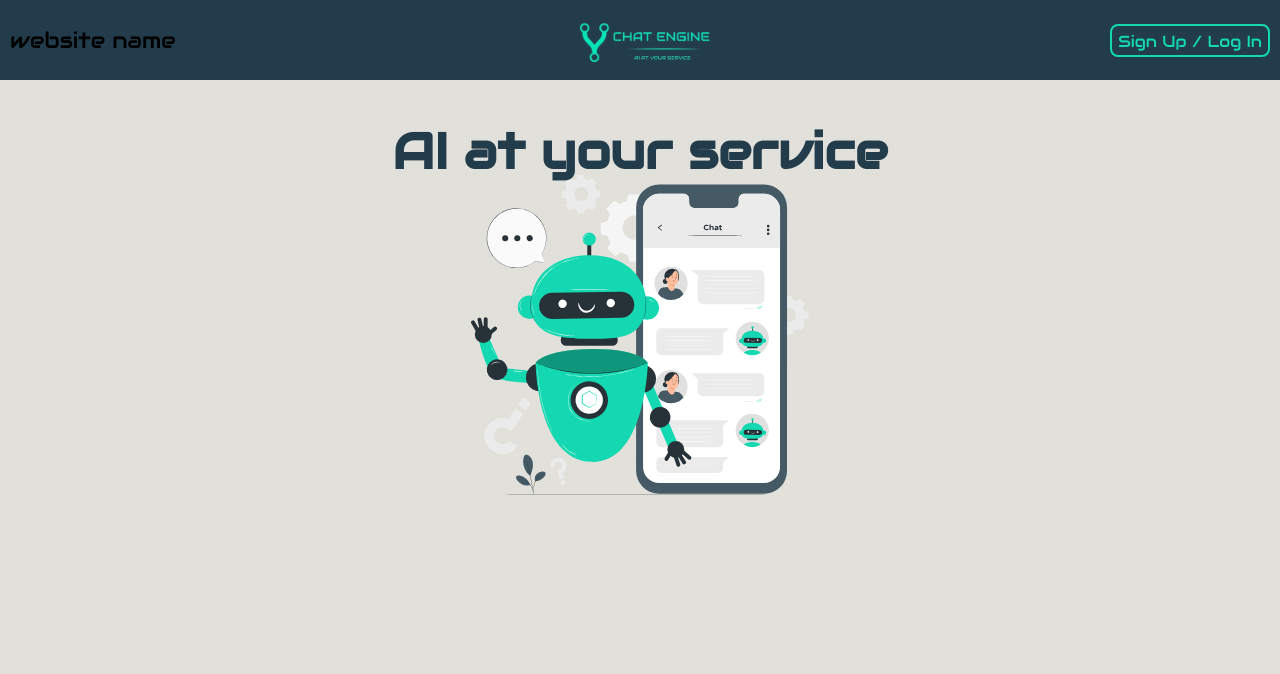
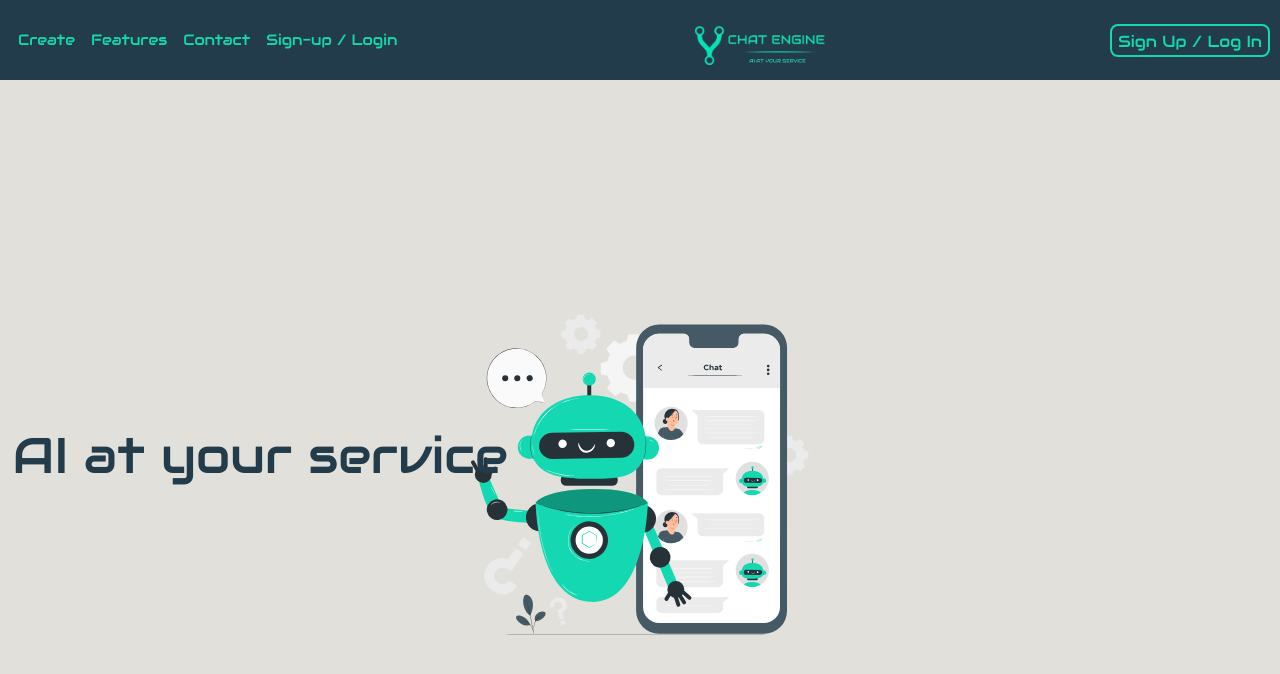
Before and after one commit to Mohammed-Muzammil01/chatengine_frontend, a React (Create React App) app: page / in a window 1280 px wide. Shown: the top 674 px of the page. Built offline with nearby package versions, Linux system fonts and the light colour scheme.

Commit message:
added navmenu

```diff
--- a/public/index.html
+++ b/public/index.html
@@ -1,43 +1,22 @@
 <!DOCTYPE html>
 <html lang="en">
+
 <head>
   <meta charset="utf-8" />
   <link rel="icon" href="%PUBLIC_URL%/favicon.ico" />
   <meta name="viewport" content="width=device-width, initial-scale=1" />
   <meta name="theme-color" content="#000000" />
-    <meta
-      name="description"
-      content="Web site created using create-react-app"
-    />
+  <meta name="description" content="Web site created using create-react-app" />
   <link rel="apple-touch-icon" href="%PUBLIC_URL%/logo192.png" />
-    <!--
-      manifest.json provides metadata used when your web app is installed on a
-      user's mobile device or desktop. See https://developers.google.com/web/fundamentals/web-app-manifest/
-    -->
+  <link rel="stylesheet" href="https://stackpath.bootstrapcdn.com/bootstrap/4.5.2/css/bootstrap.min.css">
   <link rel="manifest" href="%PUBLIC_URL%/manifest.json" />
-    <!--
-      Notice the use of %PUBLIC_URL% in the tags above.
-      It will be replaced with the URL of the `public` folder during the build.
-      Only files inside the `public` folder can be referenced from the HTML.
 
-      Unlike "/favicon.ico" or "favicon.ico", "%PUBLIC_URL%/favicon.ico" will
-      work correctly both with client-side routing and a non-root public URL.
-      Learn how to configure a non-root public URL by running `npm run build`.
-    -->
   <title>React App</title>
 </head>
+
 <body>
   <noscript>You need to enable JavaScript to run this app.</noscript>
   <div id="root"></div>
-    <!--
-      This HTML file is a template.
-      If you open it directly in the browser, you will see an empty page.
+</body>
 
-      You can add webfonts, meta tags, or analytics to this file.
-      The build step will place the bundled scripts into the <body> tag.
-
-      To begin the development, run `npm start` or `yarn start`.
-      To create a production bundle, use `npm run build` or `yarn build`.
-    -->
-  </body>
 </html>
--- a/src/App.css
+++ b/src/App.css
@@ -11,6 +11,11 @@
   padding: 0;
   box-sizing: border-box;
   font-family: 'Audiowide';
+}
+
+a{
+  text-decoration: none;
+  color: var(--customGreen);
 }
 
 .header {
@@ -40,6 +45,21 @@
   font-size: 2vh;
 }
 
+.nav-items a{
+  text-decoration: none;
+  display: inline;
+}
+
+.nav-items li{
+  list-style: none;
+  margin: 0 8px;
+  font-size: 15px;
+}
+
+.nav-items a:hover{
+  color: var(--customWhite);
+}
+
 /* section 1 */
 .section-1{
   height: 90vh;
--- a/src/Components/Navbar.jsx
+++ b/src/Components/Navbar.jsx
@@ -1,18 +1,48 @@
-import React from 'react'
+import React, { useEffect, useState } from 'react'
 import Logo from '../assets/CElogo1.png'
 import { Link } from 'react-router-dom'
 
+function Navbar() {
 
-function Navbar() {
+  const [isMenuOpen, setMenuOpen] = useState(false);
+  const [isMobile, setIsMobile] = useState(window.innerWidth <= 768);
+
+  useEffect(() => {
+    const handleResize = () => {
+      setIsMobile(window.innerWidth <= 768);
+    };
+    window.addEventListener('resize', handleResize);
+    return () => {
+      window.removeEventListener('resize', handleResize);
+    };
+  }, []);
+
   return (
     <>
       <div className="App">
         <section className='header'>
-          <div className='name'>
-              website name
-            </div>
+
+          <nav className='d-flex flex-row justify-content-center align-items-center'>
+            {/* <button className='hamburger' onClick={setMenuOpen(!isMenuOpen)}>☰</button> */}
+          <ul className='nav-items d-flex flex-row align-items-center justify-content-center mb-0'>
+            <li>
+              <Link to="/">Create</Link>
+            </li>
+            <li>
+              <Link to="/">Features</Link>
+            </li>
+            <li>
+              <Link to="/">Contact</Link>
+            </li>
+            <li id='login-link'>
+              <Link to="/">Sign-up / Login</Link>
+            </li>
+          </ul>
+          </nav>
+
+
           <div className='logo'>
-              <img style={{ height:"60px", paddingTop:"10px"}} src={Logo} alt='logo'/>
+            <img style={{ height: "60px", paddingTop: "10px" }} src={Logo} alt='logo' />
           </div>
           <div className='signUp'>
             <Link href='/'>Sign Up / Log In</Link>
```
Lines whose indentation alone changed are shown as unchanged.
